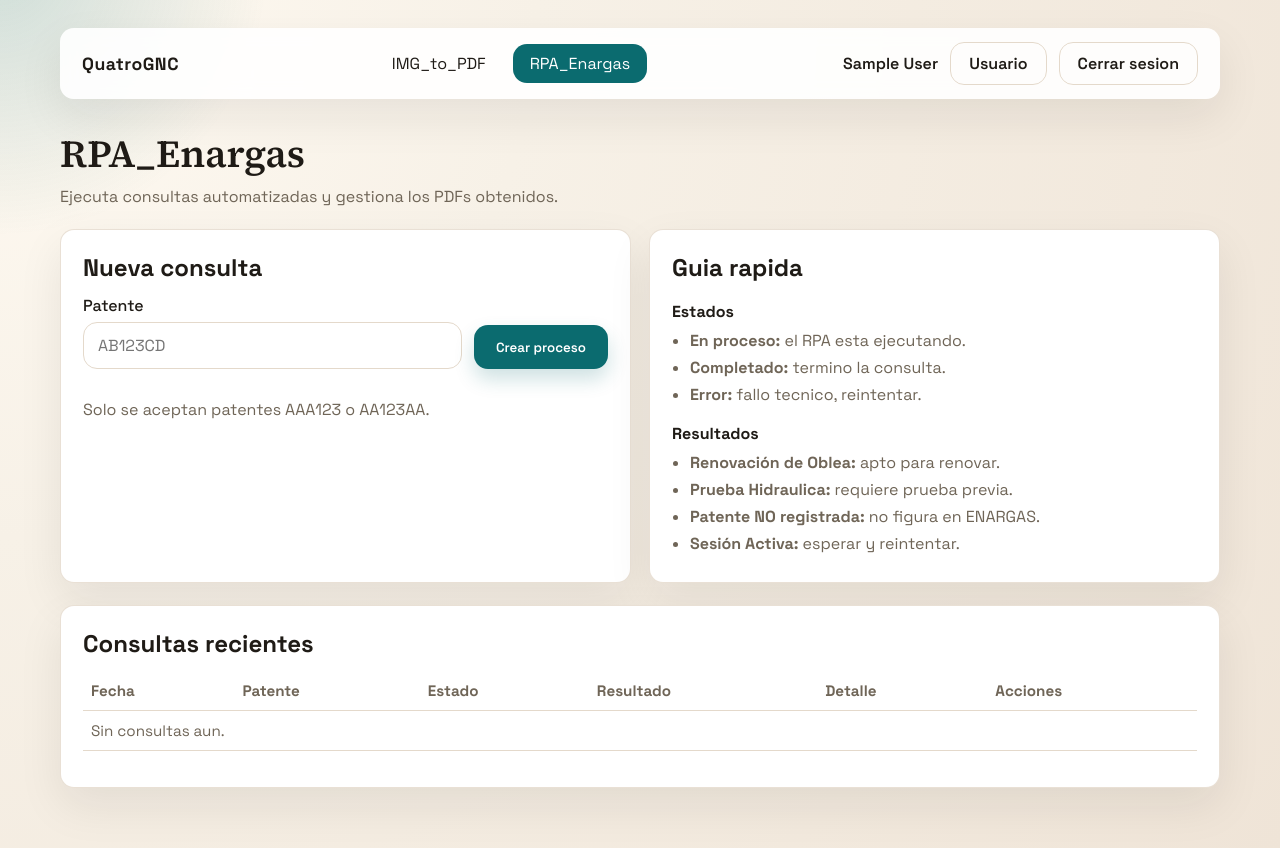
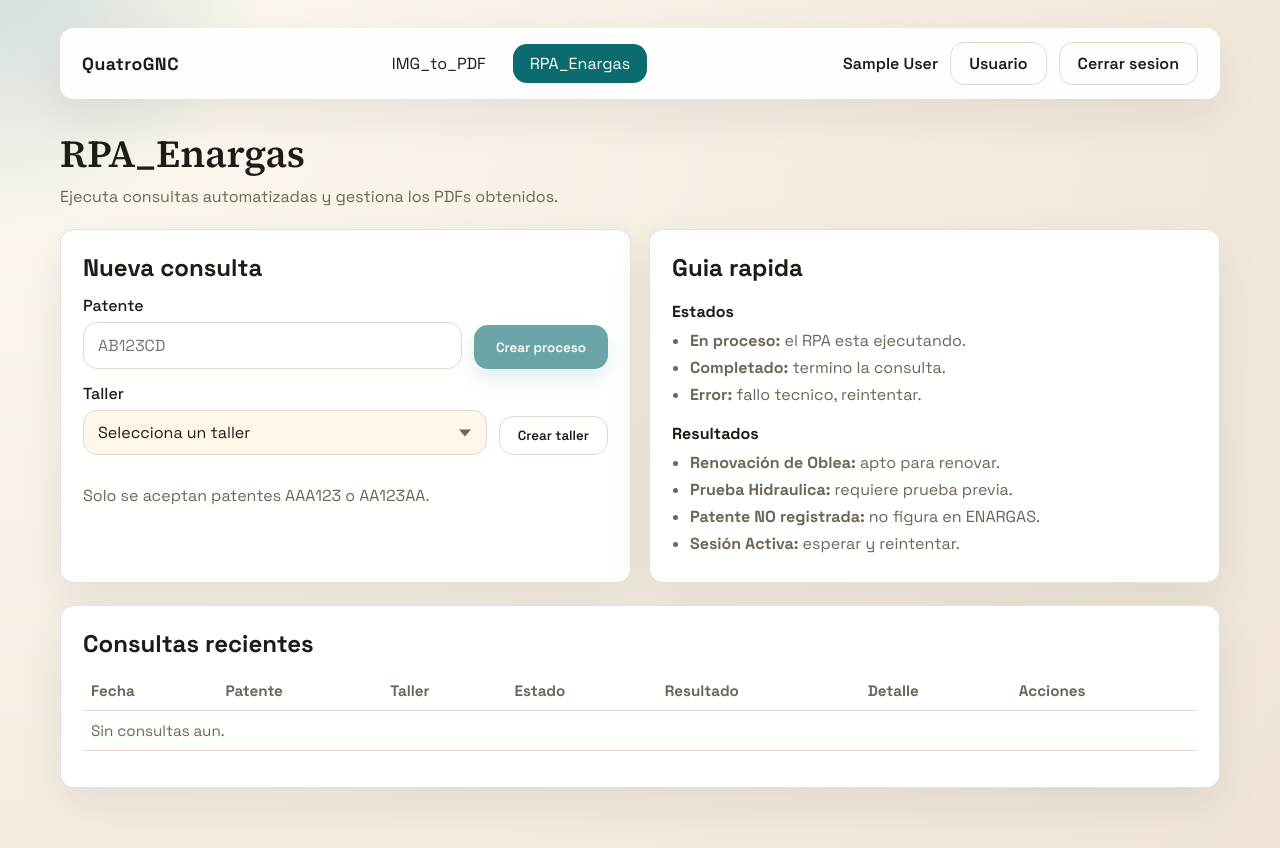
Before and after one commit to mateoadann/quatro_gnc, a Flask app: page /tools/rpa-enargas in a window 1280 px wide. Run offline with Flask 3, Linux system fonts and the light colour scheme; the visitor is signed in with stand-in values (Sample User, id 1); data that the repository does not hold is empty.

Commit message:
feat: agrega taller obligatorio con modal y selector personalizado
- modelo Taller + relacion con Proceso (taller_id)
- selector con estilo propio y modal “Crear taller”
- validacion UI: requiere patente + taller para habilitar “Crear proceso”
- creacion optimista mantiene taller seleccionado y actualiza tabla

```diff
--- a/app/routes.py
+++ b/app/routes.py
@@ -18,7 +18,7 @@ from flask import current_app
 from flask_login import current_user, login_required
 
 from .extensions import db
-from .models import EnargasCredentials, ImgToPdfJob, Proceso
+from .models import EnargasCredentials, ImgToPdfJob, Proceso, Taller
 from .queue import get_queue
 from .services.rpa_session import get_status as get_rpa_session_status
 
@@ -109,8 +109,68 @@ def rpa_enargas():
             flash(message, "error")
             return redirect(url_for("main.settings"))
 
+        taller_id = request.form.get("taller_id", "")
+        taller_name = request.form.get("taller_name", "").strip()
+
+        existing = (
+            Proceso.query.filter_by(user_id=current_user.id, patente=patente)
+            .filter(Proceso.taller_id.isnot(None))
+            .order_by(Proceso.created_at.desc())
+            .first()
+        )
+        selected_taller = None
+        taller_created = False
+        if existing and existing.taller_id:
+            selected_taller = Taller.query.filter_by(
+                id=existing.taller_id, user_id=current_user.id
+            ).first()
+        if existing and existing.taller_id and not selected_taller:
+            existing = None
+
+        if not existing:
+            if not taller_id:
+                message = "Selecciona o crea un taller antes de continuar."
+                if _wants_json():
+                    return jsonify({"error": message}), 400
+                flash(message, "error")
+                return redirect(url_for("main.rpa_enargas"))
+
+            if taller_id == "new":
+                if not taller_name:
+                    message = "Ingresa el nombre del taller."
+                    if _wants_json():
+                        return jsonify({"error": message}), 400
+                    flash(message, "error")
+                    return redirect(url_for("main.rpa_enargas"))
+                selected_taller = Taller.query.filter_by(
+                    user_id=current_user.id, nombre=taller_name
+                ).first()
+                if not selected_taller:
+                    selected_taller = Taller(
+                        user_id=current_user.id,
+                        nombre=taller_name,
+                    )
+                    db.session.add(selected_taller)
+                    db.session.flush()
+                    taller_created = True
+            else:
+                try:
+                    selected_taller = Taller.query.filter_by(
+                        id=int(taller_id), user_id=current_user.id
+                    ).first()
+                except ValueError:
+                    selected_taller = None
+
+                if not selected_taller:
+                    message = "El taller seleccionado no es valido."
+                    if _wants_json():
+                        return jsonify({"error": message}), 400
+                    flash(message, "error")
+                    return redirect(url_for("main.rpa_enargas"))
+
         proceso = Proceso(
             user_id=current_user.id,
+            taller_id=selected_taller.id if selected_taller else None,
             patente=patente,
             estado="en proceso",
         )
@@ -123,6 +183,9 @@ def rpa_enargas():
                 {
                     "proceso_id": proceso.id,
                     "row_html": _render_proceso_row(proceso),
+                    "taller_id": selected_taller.id if selected_taller else None,
+                    "taller_nombre": selected_taller.nombre if selected_taller else None,
+                    "taller_created": taller_created,
                 }
             )
         flash("Proceso en cola. Se actualizara cuando finalice.", "success")
@@ -139,6 +202,11 @@ def rpa_enargas():
         is not None
     )
     stale_ids = _get_stale_ids(procesos, minutes=10)
+    talleres = (
+        Taller.query.filter_by(user_id=current_user.id)
+        .order_by(Taller.nombre.asc())
+        .all()
+    )
     return render_template(
         "rpa_enargas.html",
         procesos=procesos,
@@ -146,6 +214,7 @@ def rpa_enargas():
         stale_ids=stale_ids,
         page=page,
         total_pages=total_pages,
+        talleres=talleres,
     )
 
 
--- a/app/static/css/style.css
+++ b/app/static/css/style.css
@@ -253,6 +253,10 @@ body {
   align-items: end;
 }
 
+.form-row--split {
+  grid-template-columns: minmax(0, 1fr) auto;
+}
+
 .form-field {
   display: grid;
   gap: 6px;
@@ -275,12 +279,97 @@ label {
   font-weight: 500;
 }
 
+.is-hidden {
+  display: none;
+}
+
 input {
   padding: 12px 14px;
   border-radius: var(--radius);
   border: 1px solid var(--line);
   font-family: inherit;
   font-size: 1rem;
+}
+
+.select-field {
+  position: relative;
+}
+
+.select-field select {
+  appearance: none;
+  -webkit-appearance: none;
+  -moz-appearance: none;
+  width: 100%;
+  padding: 12px 42px 12px 14px;
+  border-radius: var(--radius);
+  border: 1px solid var(--line);
+  background: #fff6ec;
+  font-size: 1rem;
+  font-family: inherit;
+  color: var(--ink);
+}
+
+.select-field::after {
+  content: "";
+  position: absolute;
+  right: 16px;
+  top: 50%;
+  transform: translateY(-50%);
+  width: 0;
+  height: 0;
+  border-left: 6px solid transparent;
+  border-right: 6px solid transparent;
+  border-top: 7px solid var(--muted);
+  pointer-events: none;
+}
+
+.select-field select:focus {
+  outline: 2px solid rgba(11, 107, 111, 0.25);
+  border-color: var(--accent);
+}
+
+.modal {
+  position: fixed;
+  inset: 0;
+  display: none;
+  align-items: center;
+  justify-content: center;
+  background: rgba(31, 27, 22, 0.35);
+  z-index: 30;
+}
+
+.modal.is-open {
+  display: flex;
+}
+
+.modal-overlay {
+  position: absolute;
+  inset: 0;
+  border-radius: var(--radius);
+}
+
+.modal-card {
+  background: var(--card);
+  border-radius: var(--radius);
+  padding: 22px;
+  width: min(420px, 92vw);
+  box-shadow: var(--shadow);
+  border: 1px solid rgba(228, 217, 203, 0.8);
+  position: relative;
+  z-index: 1;
+}
+
+.modal-actions {
+  display: flex;
+  justify-content: flex-end;
+  gap: 12px;
+  margin-top: 16px;
+}
+
+.modal-error {
+  color: #a34343;
+  font-size: 0.9rem;
+  margin-top: 8px;
 }
 
 input[type="password"],
--- a/app/static/js/main.js
+++ b/app/static/js/main.js
@@ -112,13 +112,23 @@ const ensureTableRefresh = () => {
   }
 };
 
-const createOptimisticRow = (patente, placeholderId) => {
+const escapeHtml = (value) => {
+  return String(value)
+    .replace(/&/g, "&amp;")
+    .replace(/</g, "&lt;")
+    .replace(/>/g, "&gt;")
+    .replace(/"/g, "&quot;")
+    .replace(/'/g, "&#39;");
+};
+
+const createOptimisticRow = (patente, tallerName, placeholderId) => {
   const row = document.createElement("tr");
   row.dataset.placeholderId = placeholderId;
   row.classList.add("pending-row");
   row.innerHTML = `
     <td>${new Date().toLocaleString("es-AR", { day: "2-digit", month: "2-digit", year: "numeric", hour: "2-digit", minute: "2-digit" })}</td>
-    <td>${patente}</td>
+    <td>${escapeHtml(patente)}</td>
+    <td>${escapeHtml(tallerName || "-")}</td>
     <td><span class="badge en-proceso">en proceso</span></td>
     <td>-</td>
     <td>-</td>
@@ -139,14 +149,119 @@ const createOptimisticRow = (patente, placeholderId) => {
 };
 
 const rpaForm = document.querySelector("form.form-grid");
+const patenteInput = rpaForm?.querySelector("input[name='patente']");
+const tallerSelect = rpaForm?.querySelector("#taller-select");
+const tallerNewInput = rpaForm?.querySelector("#taller-name");
+const rpaSubmit = rpaForm?.querySelector("#rpa-submit");
+const tallerCreateBtn = document.querySelector("#taller-create-btn");
+const tallerModal = document.querySelector("#taller-modal");
+const tallerModalName = document.querySelector("#taller-modal-name");
+const tallerModalSave = document.querySelector("#taller-modal-save");
+const tallerModalError = document.querySelector("#taller-modal-error");
+
+const updateTallerUI = () => {
+  if (!tallerSelect || !rpaSubmit) {
+    return;
+  }
+  const patenteValue = (patenteInput?.value || "").trim();
+  const hasPatente = patenteValue.length > 0;
+  const hasTaller =
+    (tallerSelect.value && tallerSelect.value !== "new") ||
+    (tallerSelect.value === "new" && (tallerNewInput?.value || "").trim().length > 0);
+  rpaSubmit.disabled = !(hasTaller && hasPatente);
+};
+
+if (tallerSelect) {
+  tallerSelect.addEventListener("change", () => {
+    if (tallerSelect.value !== "new" && tallerNewInput) {
+      tallerNewInput.value = "";
+    }
+    updateTallerUI();
+  });
+}
+if (patenteInput) {
+  patenteInput.addEventListener("input", updateTallerUI);
+}
+updateTallerUI();
+
+const openTallerModal = () => {
+  if (!tallerModal || !tallerModalName) {
+    return;
+  }
+  tallerModal.classList.add("is-open");
+  tallerModal.setAttribute("aria-hidden", "false");
+  if (tallerModalError) {
+    tallerModalError.classList.add("is-hidden");
+  }
+  tallerModalName.value = "";
+  tallerModalName.focus();
+};
+
+const closeTallerModal = () => {
+  if (!tallerModal) {
+    return;
+  }
+  tallerModal.classList.remove("is-open");
+  tallerModal.setAttribute("aria-hidden", "true");
+};
+
+const confirmNewTaller = () => {
+  if (!tallerSelect || !tallerModalName || !tallerNewInput) {
+    return;
+  }
+  const name = tallerModalName.value.trim();
+  if (!name) {
+    if (tallerModalError) {
+      tallerModalError.classList.remove("is-hidden");
+    }
+    tallerModalName.focus();
+    return;
+  }
+  const newValue = "new";
+  let option = Array.from(tallerSelect.options).find(
+    (item) => item.value === newValue
+  );
+  if (!option) {
+    option = new Option(name, newValue, false, false);
+    tallerSelect.add(option);
+  }
+  option.textContent = name;
+  tallerSelect.value = newValue;
+  tallerNewInput.value = name;
+  updateTallerUI();
+  closeTallerModal();
+};
+
+if (tallerCreateBtn) {
+  tallerCreateBtn.addEventListener("click", openTallerModal);
+}
+if (tallerModalSave) {
+  tallerModalSave.addEventListener("click", confirmNewTaller);
+}
+if (tallerModal) {
+  tallerModal.addEventListener("click", (event) => {
+    if (event.target.closest("[data-modal-close]")) {
+      closeTallerModal();
+    }
+  });
+}
+
 if (rpaForm) {
   rpaForm.addEventListener("submit", async (event) => {
     event.preventDefault();
+    if (rpaSubmit?.disabled) {
+      return;
+    }
     const formData = new FormData(rpaForm);
     const patente = formData.get("patente") || "";
+    let tallerLabel = "-";
+    if (tallerSelect) {
+      const option = tallerSelect.options[tallerSelect.selectedIndex];
+      tallerLabel = option ? option.textContent.trim() : "-";
+    }
     const placeholderId = `pending-${Date.now()}`;
     if (refreshBody) {
-      const row = createOptimisticRow(patente, placeholderId);
+      const row = createOptimisticRow(patente, tallerLabel, placeholderId);
       refreshBody.prepend(row);
     }
 
@@ -176,8 +291,32 @@ if (rpaForm) {
           refreshBody.prepend(newRow);
         }
       }
+      if (tallerSelect && payload.taller_id && payload.taller_nombre) {
+        const newValue = String(payload.taller_id);
+        let option = Array.from(tallerSelect.options).find(
+          (item) => item.value === newValue
+        );
+        if (!option) {
+          option = new Option(payload.taller_nombre, newValue, false, false);
+          tallerSelect.add(option);
+        }
+        tallerSelect.value = newValue;
+        const tempOption = Array.from(tallerSelect.options).find(
+          (item) => item.value === "new"
+        );
+        if (tempOption) {
+          tempOption.remove();
+        }
+        if (tallerNewInput) {
+          tallerNewInput.value = "";
+        }
+      }
       ensureTableRefresh();
-      rpaForm.reset();
+      if (patenteInput) {
+        patenteInput.value = "";
+        patenteInput.dispatchEvent(new Event("input", { bubbles: true }));
+      }
+      updateTallerUI();
     } catch (error) {
       const placeholder = refreshBody?.querySelector(
         `[data-placeholder-id="${placeholderId}"]`
@@ -201,15 +340,15 @@ if (refreshBody) {
     const row = form.closest("tr");
     if (row) {
       row.classList.add("pending-row");
-      const statusCell = row.querySelector("td:nth-child(3)");
+      const statusCell = row.querySelector("td:nth-child(4)");
       if (statusCell) {
         statusCell.innerHTML = '<span class="badge en-proceso">en proceso</span>';
       }
-      const resultCell = row.querySelector("td:nth-child(4)");
+      const resultCell = row.querySelector("td:nth-child(5)");
       if (resultCell) {
         resultCell.textContent = "-";
       }
-      const detailCell = row.querySelector("td:nth-child(5)");
+      const detailCell = row.querySelector("td:nth-child(6)");
       if (detailCell) {
         detailCell.textContent = "-";
       }
--- a/app/templates/partials/rpa_enargas_rows.html
+++ b/app/templates/partials/rpa_enargas_rows.html
@@ -2,6 +2,7 @@
 <tr data-proceso-id="{{ proceso.id }}">
   <td>{{ proceso.created_at.strftime("%d/%m/%Y %H:%M") if proceso.created_at else "-" }}</td>
   <td>{{ proceso.patente }}</td>
+  <td>{{ proceso.taller.nombre if proceso.taller else "-" }}</td>
   <td>
     <span class="badge {{ proceso.estado|replace(' ', '-') }}">{{ proceso.estado }}</span>
   </td>
@@ -89,6 +90,6 @@
 </tr>
 {% else %}
 <tr>
-  <td colspan="6" class="muted">Sin consultas aun.</td>
+  <td colspan="7" class="muted">Sin consultas aun.</td>
 </tr>
 {% endfor %}
--- a/app/templates/rpa_enargas.html
+++ b/app/templates/rpa_enargas.html
@@ -28,9 +28,26 @@
           />
         </label>
         <div class="form-actions">
-          <button class="primary-btn" type="submit">Crear proceso</button>
+          <button class="primary-btn" type="submit" id="rpa-submit" disabled>Crear proceso</button>
         </div>
       </div>
+      <div class="form-row form-row--split">
+        <label class="form-field">
+          Taller
+          <div class="select-field">
+            <select name="taller_id" id="taller-select" required>
+              <option value="">Selecciona un taller</option>
+              {% for taller in talleres %}
+              <option value="{{ taller.id }}">{{ taller.nombre }}</option>
+              {% endfor %}
+            </select>
+          </div>
+        </label>
+        <div class="form-actions">
+          <button class="ghost-btn" type="button" id="taller-create-btn">Crear taller</button>
+        </div>
+      </div>
+      <input type="hidden" name="taller_name" id="taller-name" />
       <p class="muted">Solo se aceptan patentes AAA123 o AA123AA.</p>
     </form>
     <div
@@ -38,6 +55,22 @@
       data-session-status-url="{{ url_for('main.rpa_enargas_session_status') }}"
     >
       <div class="session-status__content" id="rpa-session-status" aria-live="polite"></div>
+    </div>
+    <div class="modal" id="taller-modal" aria-hidden="true">
+      <div class="modal-overlay" data-modal-close></div>
+      <div class="modal-card" role="dialog" aria-modal="true" aria-labelledby="taller-modal-title">
+        <h3 id="taller-modal-title">Nuevo taller</h3>
+        <p class="muted">Ingresa el nombre del taller que queres agregar.</p>
+        <label class="form-field">
+          Nombre del taller
+          <input type="text" id="taller-modal-name" placeholder="Ej: Taller Central" />
+        </label>
+        <div class="modal-error is-hidden" id="taller-modal-error">El nombre es obligatorio.</div>
+        <div class="modal-actions">
+          <button class="ghost-btn" type="button" data-modal-close>Cancelar</button>
+          <button class="primary-btn" type="button" id="taller-modal-save">Guardar</button>
+        </div>
+      </div>
     </div>
   </div>
 
@@ -74,6 +107,7 @@
         <tr>
           <th>Fecha</th>
           <th>Patente</th>
+          <th>Taller</th>
           <th>Estado</th>
           <th>Resultado</th>
           <th>Detalle</th>
```
Also changed, not shown: app/models.py (+17 -0 lines).
